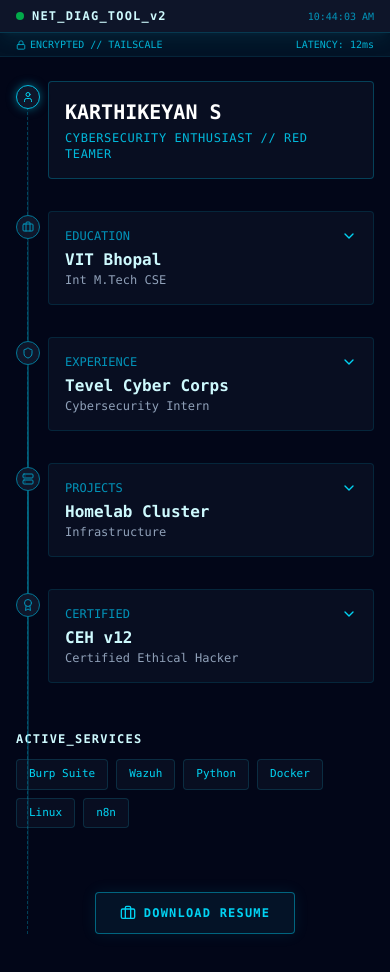
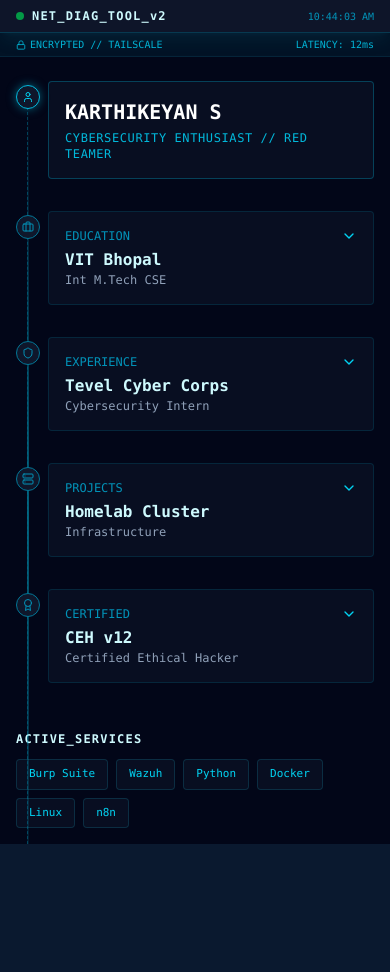
Before and after one commit to sherlockk-sec/portfolio-site, a React (Vite) app: page / in a window 390 px wide. Shown: the top 972 px of the page. After the commit the page ends 844 px from the top, so only its background shows below. Built offline with nearby package versions, Linux system fonts and the light colour scheme.

Commit message:
Fix: Enable Mobile Scroll (h-[100dvh] wrapper)

```diff
--- a/src/components/MobileFieldView.tsx
+++ b/src/components/MobileFieldView.tsx
@@ -81,7 +81,7 @@ const MobileFieldView: React.FC = () => {
     };
 
     return (
-        <div className="min-h-screen bg-slate-950 text-cyan-400 font-mono pb-20 overflow-x-hidden selection:bg-cyan-900 selection:text-white">
+        <div className="h-[100dvh] w-full bg-slate-950 text-cyan-400 font-mono pb-20 overflow-y-auto overflow-x-hidden selection:bg-cyan-900 selection:text-white">
 
             {/* --- TOP HEADER (Sticky) --- */}
             <div className="sticky top-0 z-50 bg-slate-900/95 backdrop-blur-md border-b border-cyan-800/50 px-4 py-2 flex justify-between items-center shadow-lg shadow-cyan-900/20">
```
